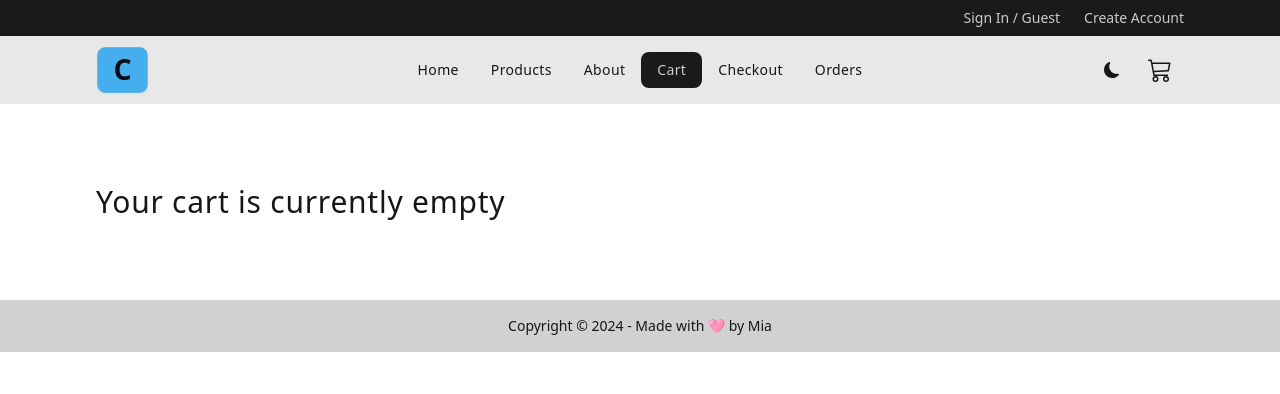
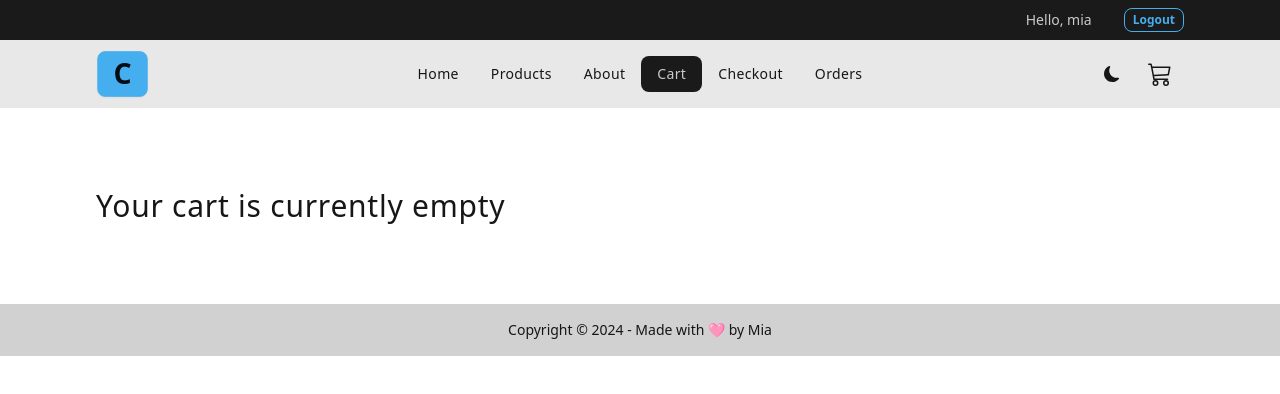
Before and after one commit to miawithcode/comfy-store, a React (Vite) app: page /cart in a window 1280 px wide. Shown: the top 394 px of the page. Built offline with nearby package versions, Linux system fonts and the light colour scheme.

Commit message:
feat: add logout button when user logged in

```diff
--- a/src/components/Header.jsx
+++ b/src/components/Header.jsx
@@ -1,11 +1,34 @@
-import { Link } from 'react-router-dom';
+import { useDispatch, useSelector } from 'react-redux';
+import { Link, useNavigate } from 'react-router-dom';
+import { logoutUser } from '../features/user/userSlice';
+import { clearCart } from '../features/cart/cartSlice';
 
 const Header = () => {
+  const navigate = useNavigate();
+  const dispatch = useDispatch();
+
+  const user = useSelector((state) => state.userState.user);
+
+  const handleLogout = () => {
+    navigate('/');
+    dispatch(clearCart());
+    dispatch(logoutUser());
+  };
+
   return (
     <header className="bg-neutral py-2 text-neutral-content">
       <div className="section flex justify-center sm:justify-end">
-        {/* USER */}
-        {/* LINKS */}
+        {user ? (
+          <div className="flex gap-x-2 sm:gap-x-8 items-center">
+            <p className="text-xs sm:text-sm">Hello, {user.username}</p>
+            <button
+              className="btn btn-xs btn-outline btn-primary capitalize"
+              onClick={handleLogout}
+            >
+              logout
+            </button>
+          </div>
+        ) : (
           <div className="flex gap-x-6 justify-center items-center">
             <Link
               to="/login"
@@ -20,6 +43,7 @@
               create account
             </Link>
           </div>
+        )}
       </div>
     </header>
   );
--- a/src/pages/Cart.jsx
+++ b/src/pages/Cart.jsx
@@ -13,7 +13,7 @@
 
   return (
     <>
-      <h1 className="text-3xl font-bold">Cart</h1>
+      <h1 className="text-3xl font-bold text-center">Cart</h1>
       <div className="mt-8 grid gap-8 lg:grid-cols-12">
         <div className="lg:col-span-8">
           <CartItemsList />
```
Lines whose indentation alone changed are shown as unchanged.
